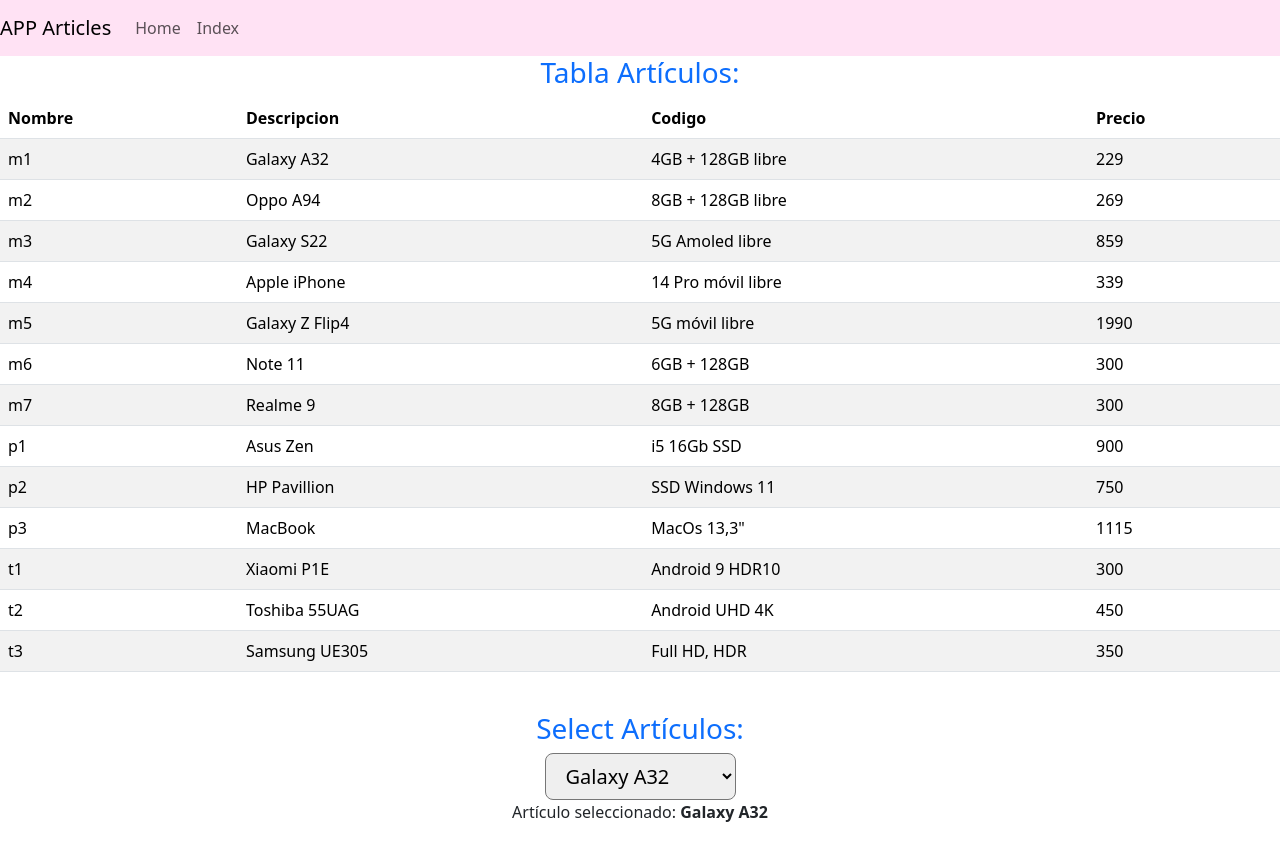
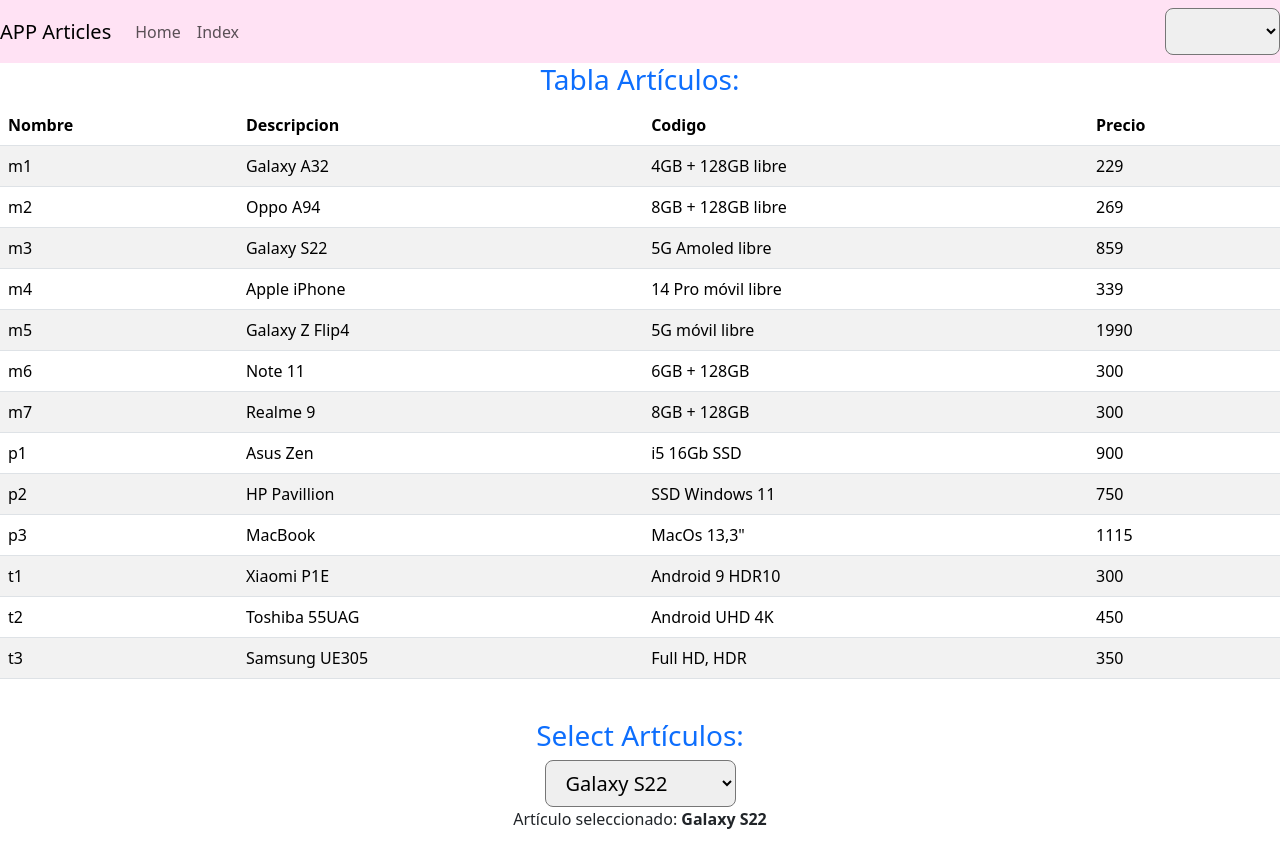
Before and after one commit to SergiNMG/dwc_angular-prac-1, an Angular app: page /article3 in a window 1280 px wide. Built offline with nearby package versions, Linux system fonts and the light colour scheme.

Commit message:
select added to header

```diff
--- a/src/app/article3/article3.component.ts
+++ b/src/app/article3/article3.component.ts
@@ -11,7 +11,7 @@
 
   articles: Article[] = [];
   //selectedArticle!:Article | null
-  selectedArticle:string = this.articleService.articles[0].nombre;
+  selectedArticle: string = this.articleService.articles[2].nombre;
 
   constructor(private articleService: ArticleService) { }
 
--- a/src/app/header/header.component.html
+++ b/src/app/header/header.component.html
@@ -1,10 +1,6 @@
 <header>
     <nav class="navbar navbar-expand-lg navbar-light" style="background-color: #ffe2f4;">
         <a class="navbar-brand">APP Articles</a>
-        <button class="navbar-toggler" type="button" data-toggle="collapse" data-target="#navbarNavDropdown"
-            aria-controls="navbarNavDropdown" aria-expanded="false" aria-label="Toggle navigation">
-            <span class="navbar-toggler-icon"></span>
-        </button>
         <div class="collapse navbar-collapse" id="navbarNavDropdown">
             <ul class="navbar-nav">
                 <li class="nav-item active">
@@ -15,5 +11,12 @@
                 </li>
             </ul>
         </div>
+        <select class="form-select-lg" [(ngModel)]="selectValue" (change)="navigateTo(selectValue)">
+            <option value="/article">Article 1</option>
+            <option value="/article2">Article 2</option>
+            <option value="/article3">Article 3</option>
+            <option value="/article4">Article 4</option>
+            <option value="/article5">Article 5</option>
+        </select>
     </nav>
 </header>
--- a/src/app/header/header.component.ts
+++ b/src/app/header/header.component.ts
@@ -7,6 +7,9 @@
   styleUrls: ['./header.component.css']
 })
 export class HeaderComponent {
+
+  selectValue: string = "Index";
+
   constructor(private router: Router) { }
 
   navigateTo(route: string) {
```
